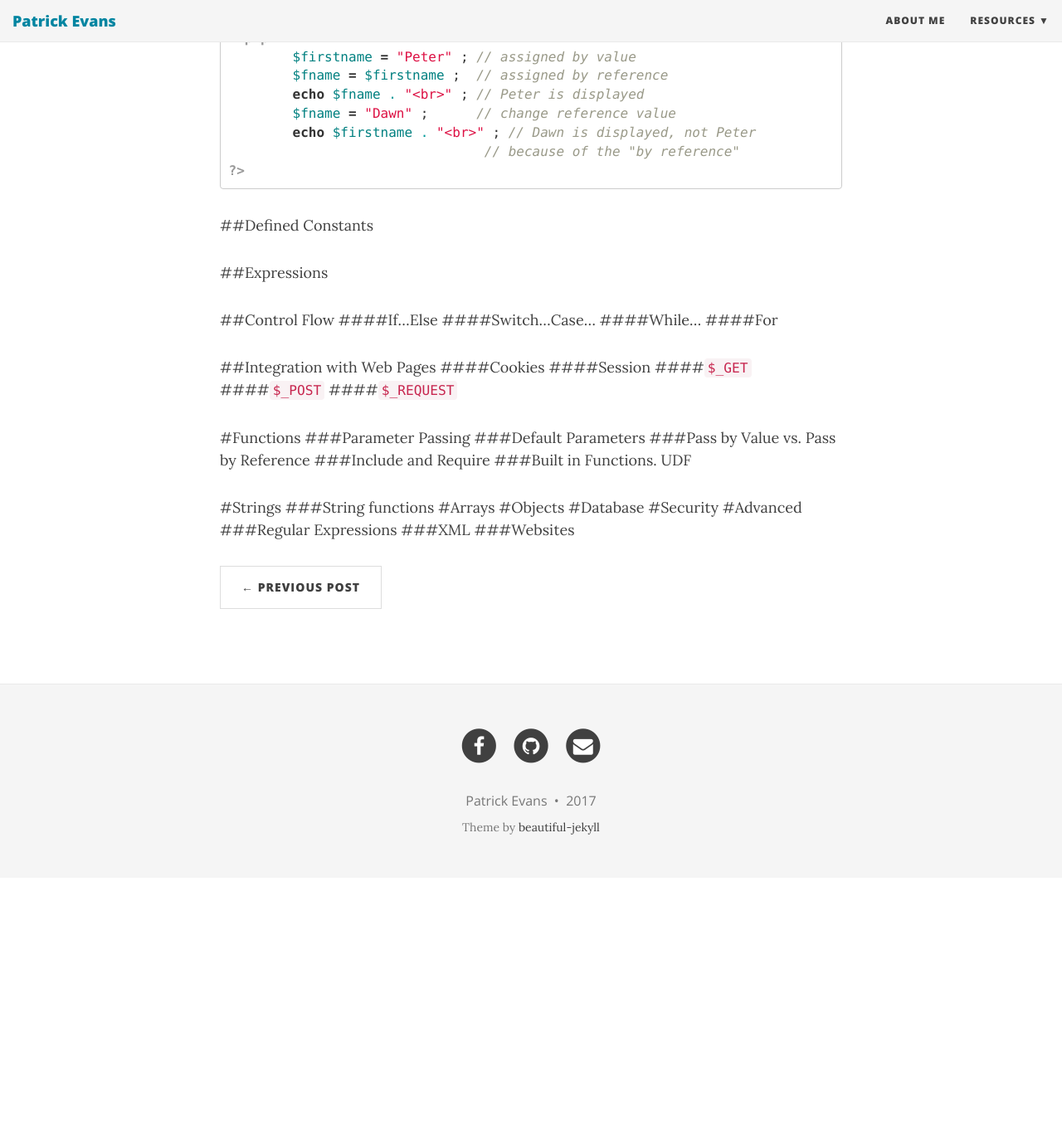
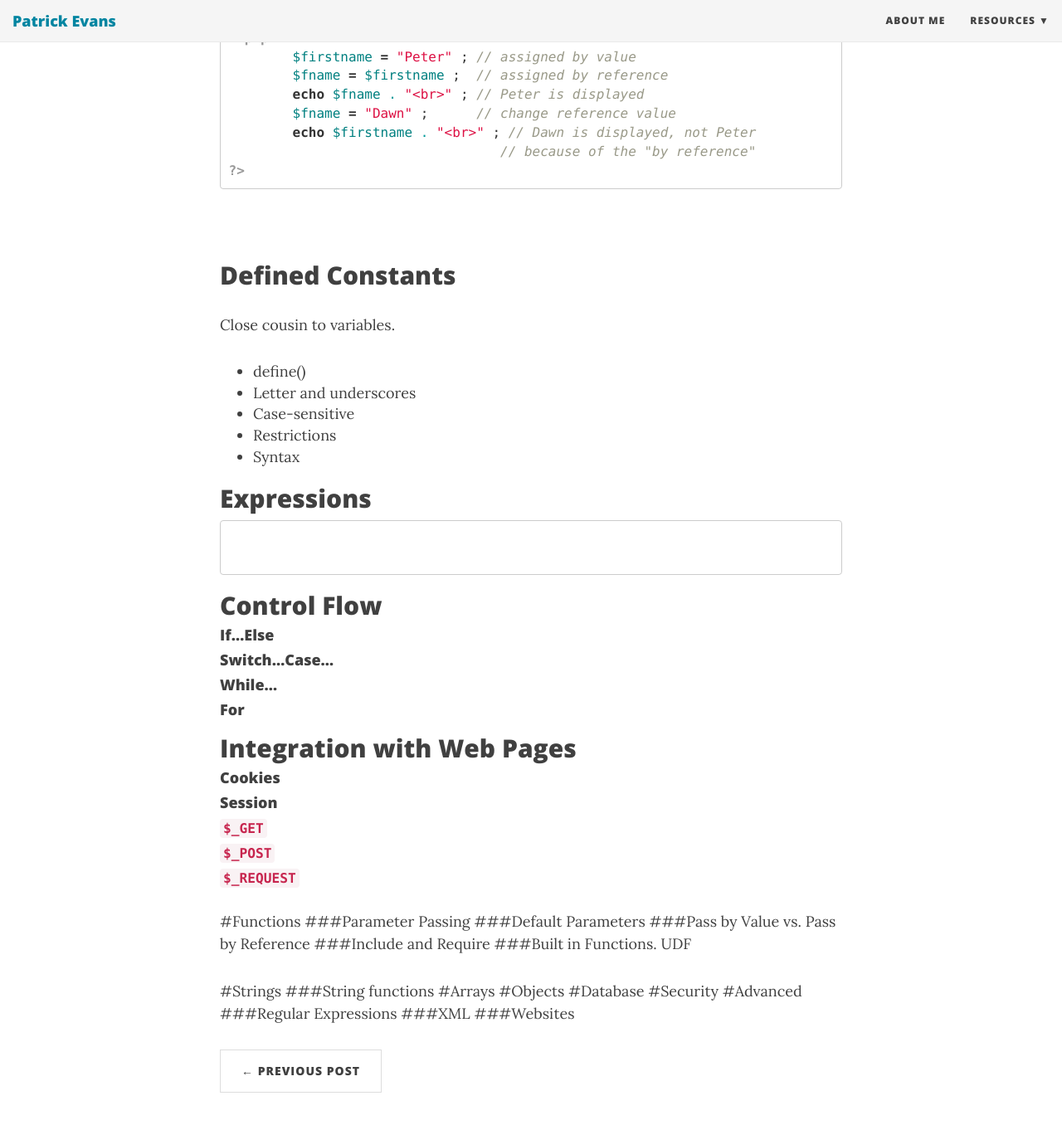
Before and after one commit to patevs/old_blog, a Jekyll site: the page built from _posts/2017-12-11-php-casting.md, in a window 1280 px wide and 1400 px high, scrolled down 2497 px. Shown: the top 1356 px of the window at 83% size. Built offline with Jekyll 4.4.1, drawn with Linux system fonts in a browser that asks for light colours; nearby versions of some CDN libraries; before the commit the page ends 3555 px from its top, so only the background shows below that.

Commit message:
php-casting _post updates_content_fix

````diff
--- a/_posts/2017-12-11-php-casting.md
+++ b/_posts/2017-12-11-php-casting.md
@@ -69,27 +69,42 @@ A _data type_ is simply that: a type of data. These types come with various rest
 	echo $fname . "<br>" ; // Peter is displayed
 	$fname = "Dawn" ;      // change reference value
 	echo $firstname . "<br>" ; // Dawn is displayed, not Peter
-				// because of the "by reference"
+				  // because of the "by reference"
 ?>
 ```
 
+<br>
 
-##Defined Constants
+## Defined Constants
+Close cousin to variables.
+* define()
+* Letter and underscores
+* Case-sensitive
+* Restrictions
+* Syntax
 
-##Expressions
+## Expressions
+~~~php
 
-##Control Flow
-####If...Else
-####Switch...Case...
-####While...
-####For
 
-##Integration with Web Pages
-####Cookies
-####Session
-####`$_GET`
-####`$_POST`
-####`$_REQUEST`
+~~~
+
+
+## Control Flow
+#### If...Else
+#### Switch...Case...
+#### While...
+#### For
+
+## Integration with Web Pages
+#### Cookies
+#### Session
+#### `$_GET`
+#### `$_POST`
+#### `$_REQUEST`
+
+
+
 
 
 #Functions
````
